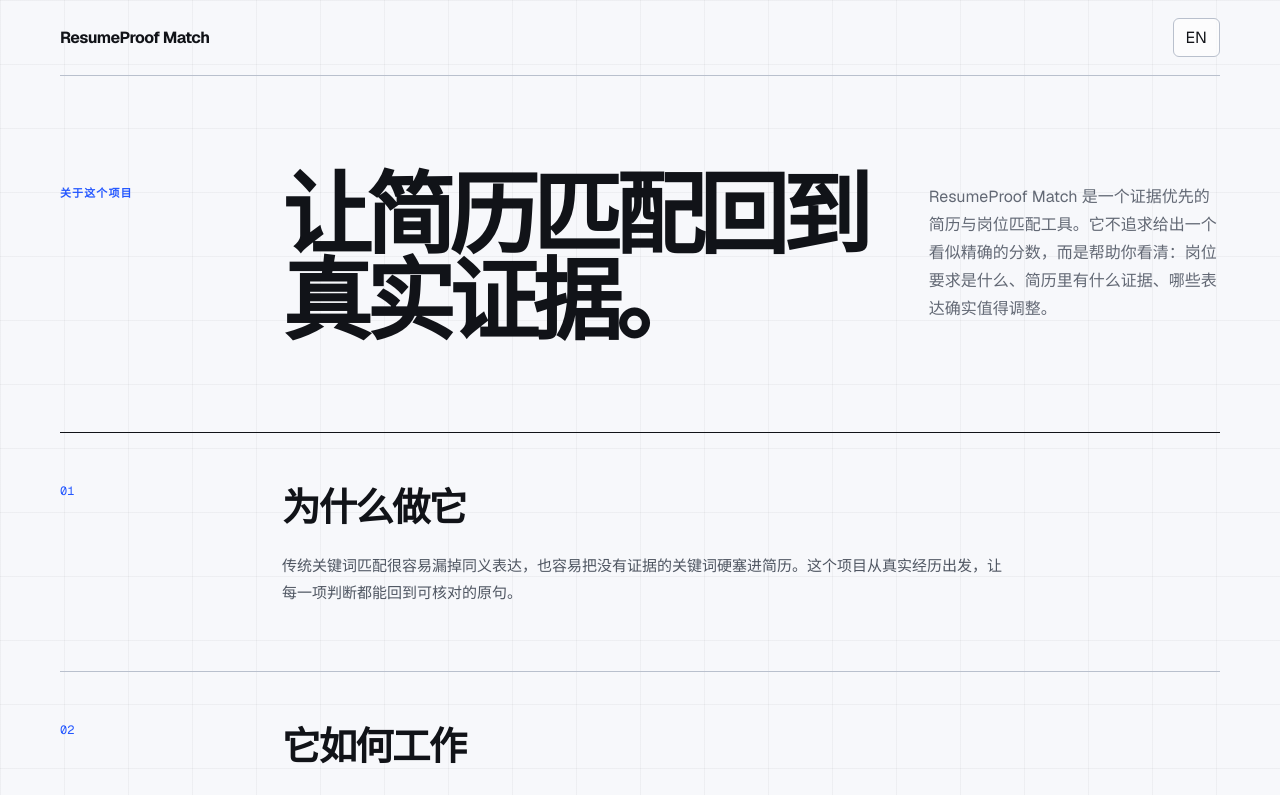
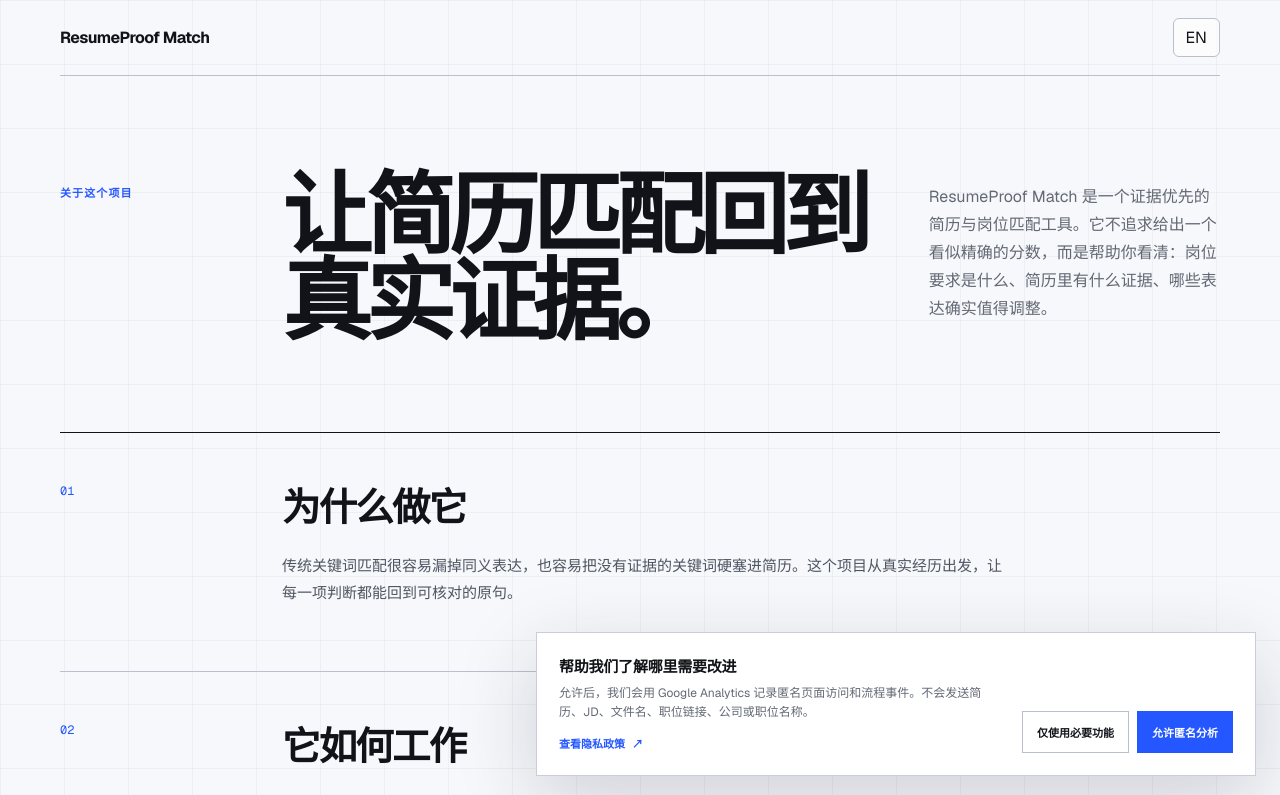
Before and after one commit to caihhhhhh/resumeproof-match-web, a Next.js app: page /about in a window 1280 px wide. Shown: the top 795 px of the page. Built offline with nearby package versions, Linux system fonts and the light colour scheme; no server answers.

Commit message:
feat: add privacy-first analytics consent

```diff
--- a/app/components/google-analytics.tsx
+++ b/app/components/google-analytics.tsx
@@ -1,7 +1,10 @@
 'use client';
 
+import Link from 'next/link';
 import { useEffect } from 'react';
 import { usePathname } from 'next/navigation';
+import { useState } from 'react';
+import { useLanguage } from './language-context';
 
 declare global {
   interface Window {
@@ -11,15 +14,51 @@ declare global {
 }
 
 const VALID_MEASUREMENT_ID = /^G-[A-Z0-9]+$/;
+const CONSENT_KEY = 'resumeproof-analytics-consent';
+const OPEN_SETTINGS_EVENT = 'resumeproof:open-analytics-settings';
+type ConsentChoice = 'granted' | 'denied';
+
+export function openAnalyticsSettings() {
+  if (typeof window !== 'undefined') window.dispatchEvent(new Event(OPEN_SETTINGS_EVENT));
+}
 
 export function GoogleAnalytics({ measurementId }: { measurementId?: string }) {
   const pathname = usePathname();
-  const enabled = Boolean(measurementId && VALID_MEASUREMENT_ID.test(measurementId));
+  const { language } = useLanguage();
+  const [choice, setChoice] = useState<ConsentChoice | null>(null);
+  const [settingsOpen, setSettingsOpen] = useState(false);
+  const enabled = Boolean(measurementId && VALID_MEASUREMENT_ID.test(measurementId) && choice === 'granted');
+
+  useEffect(() => {
+    const openSettings = () => setSettingsOpen(true);
+    window.addEventListener(OPEN_SETTINGS_EVENT, openSettings);
+    const timer = window.setTimeout(() => {
+      const saved = window.localStorage.getItem(CONSENT_KEY);
+      if (saved === 'granted' || saved === 'denied') setChoice(saved);
+      else setSettingsOpen(true);
+    }, 0);
+    return () => {
+      window.clearTimeout(timer);
+      window.removeEventListener(OPEN_SETTINGS_EVENT, openSettings);
+    };
+  }, []);
 
   useEffect(() => {
     if (!enabled || !measurementId) return;
     window.dataLayer = window.dataLayer || [];
     window.gtag = window.gtag || function gtag(...args: unknown[]) { window.dataLayer.push(args); };
+    window.gtag('consent', 'default', {
+      analytics_storage: 'denied',
+      ad_storage: 'denied',
+      ad_user_data: 'denied',
+      ad_personalization: 'denied',
+    });
+    window.gtag('consent', 'update', {
+      analytics_storage: 'granted',
+      ad_storage: 'denied',
+      ad_user_data: 'denied',
+      ad_personalization: 'denied',
+    });
     window.gtag('js', new Date());
     window.gtag('config', measurementId, {
       send_page_view: false,
@@ -46,5 +85,51 @@ export function GoogleAnalytics({ measurementId }: { measurementId?: string }) {
     });
   }, [enabled, measurementId, pathname]);
 
-  return null;
+  function saveChoice(nextChoice: ConsentChoice) {
+    const wasGranted = choice === 'granted';
+    window.localStorage.setItem(CONSENT_KEY, nextChoice);
+    setChoice(nextChoice);
+    setSettingsOpen(false);
+    if (wasGranted && nextChoice === 'denied') {
+      window.gtag?.('consent', 'update', {
+        analytics_storage: 'denied',
+        ad_storage: 'denied',
+        ad_user_data: 'denied',
+        ad_personalization: 'denied',
+      });
+      window.setTimeout(() => window.location.reload(), 0);
+    }
+  }
+
+  if (!settingsOpen) return null;
+
+  const text = language === 'zh' ? {
+    label: '分析偏好',
+    title: '帮助我们了解哪里需要改进',
+    body: '允许后，我们会用 Google Analytics 记录匿名页面访问和流程事件。不会发送简历、JD、文件名、职位链接、公司或职位名称。',
+    privacy: '查看隐私政策',
+    necessary: '仅使用必要功能',
+    allow: '允许匿名分析',
+  } : {
+    label: 'Analytics preferences',
+    title: 'Help us understand what needs improvement',
+    body: 'If allowed, Google Analytics records anonymous page visits and workflow events. Resume text, JDs, filenames, job links, companies, and role titles are never sent.',
+    privacy: 'Read the privacy policy',
+    necessary: 'Necessary only',
+    allow: 'Allow anonymous analytics',
+  };
+
+  return (
+    <aside className="analytics-consent" aria-label={text.label}>
+      <div>
+        <strong>{text.title}</strong>
+        <p>{text.body}</p>
+        <Link href="/privacy">{text.privacy}<span aria-hidden="true">↗</span></Link>
+      </div>
+      <div className="analytics-consent-actions">
+        <button type="button" onClick={() => saveChoice('denied')}>{text.necessary}</button>
+        <button type="button" className="is-primary" onClick={() => saveChoice('granted')}>{text.allow}</button>
+      </div>
+    </aside>
+  );
 }
--- a/app/components/info-page.tsx
+++ b/app/components/info-page.tsx
@@ -22,12 +22,13 @@ const content: Record<'zh' | 'en', Record<InfoKind, { eyebrow: string; title: st
       ],
     },
     privacy: {
-      eyebrow: '隐私政策', title: '你的简历，不应该悄悄留下来。', updated: '更新日期：2026 年 8 月 25 日',
+      eyebrow: '隐私政策', title: '你的简历，不应该悄悄留下来。', updated: '更新日期：2026 年 8 月 29 日',
       intro: '本说明解释 ResumeProof Match 在你使用网站时会处理哪些信息、为什么处理、发送到哪里，以及你可以如何控制这些信息。',
       sections: [
         { title: '我们处理的信息', paragraphs: ['根据你主动提供的内容，可能包括简历文字、联系方式、工作与教育经历、项目与技能信息、目标岗位 JD、职位链接，以及扫描文件或图片中的文字。请不要上传无权处理的第三方个人信息。'] },
         { title: '处理目的与方式', paragraphs: ['这些信息仅用于读取材料、识别文字、分析岗位匹配、生成修改建议和导出你确认的简历。普通 PDF、DOCX 和文本文件优先在浏览器内读取；图片和扫描 PDF 需要视觉识别。'] },
         { title: '临时保存', paragraphs: ['草稿仅保存在当前浏览器标签页的临时存储中，用于刷新页面后的恢复。关闭标签页后，浏览器会清除这份临时草稿。本网站当前不建立账户，也不建立服务端个人简历库。'] },
+        { title: '匿名访问分析', paragraphs: ['只有在你选择允许后，网站才会加载 Google Analytics 4，用于了解页面访问和关键流程是否顺利，例如开始分析、分析完成、导出和错误类别。我们不会向 GA4 发送简历或 JD 原文、文件名、职位链接、公司名称或职位名称。', '你的选择保存在当前浏览器的本地存储中，可以通过页尾的“分析设置”随时修改。托管与安全服务可能为防滥用或保持网站安全设置必要 Cookie。'] },
         { title: '第三方 AI 服务', paragraphs: ['开始匹配后，已确认的简历与 JD 文字会发送给 DeepSeek 完成语义分析。图片或扫描 PDF 仅在需要识别时发送给智谱视觉模型。第三方服务可能按照其自身条款和隐私规则处理请求，因此请避免提交与求职无关的敏感信息。'] },
         { title: '你的选择与权利', paragraphs: ['你可以在发送前修改或删除文字、关闭标签页清除临时草稿，也可以不使用 OCR 或 AI 分析。若希望询问数据处理方式或反馈问题，可通过项目 GitHub Issues 联系维护者。'] },
         { title: '安全与更新', paragraphs: ['API 密钥只保存在服务端；接口采用访问频率、请求大小、同源校验和禁止缓存等保护。若处理方式发生重要变化，本页面会更新日期和说明。'] },
@@ -58,12 +59,13 @@ const content: Record<'zh' | 'en', Record<InfoKind, { eyebrow: string; title: st
       ],
     },
     privacy: {
-      eyebrow: 'Privacy policy', title: 'Your resume should not quietly linger.', updated: 'Last updated: August 25, 2026',
+      eyebrow: 'Privacy policy', title: 'Your resume should not quietly linger.', updated: 'Last updated: August 29, 2026',
       intro: 'This notice explains what ResumeProof Match processes, why it is needed, where it goes, and the controls available to you.',
       sections: [
         { title: 'Information processed', paragraphs: ['Depending on what you provide, this may include resume text, contact details, work and education history, projects, skills, a target JD, a job URL, and text contained in scans or images. Do not submit another person’s information unless you are authorized to do so.'] },
         { title: 'Purpose and method', paragraphs: ['The information is used only to read source material, recognize text, analyze job fit, produce edit suggestions, and export a resume you confirm. Regular PDF, DOCX, and text files are read in the browser first; images and scanned PDFs require visual recognition.'] },
         { title: 'Temporary storage', paragraphs: ['Drafts are stored temporarily in the current browser tab so they can survive a refresh. Closing the tab clears this temporary draft. The site currently has no accounts and does not maintain a server-side resume library.'] },
+        { title: 'Anonymous usage analytics', paragraphs: ['Google Analytics 4 loads only after you allow it. It helps us understand page visits and whether key workflow steps succeed, such as starting analysis, completing analysis, exporting, and broad error categories. Resume or JD text, filenames, job links, company names, and role titles are never sent to GA4.', 'Your choice is stored locally in this browser and can be changed from “Analytics settings” in the footer. Hosting and security services may set essential cookies to prevent abuse and keep the site secure.'] },
         { title: 'Third-party AI services', paragraphs: ['After you start matching, confirmed resume and JD text is sent to DeepSeek for semantic analysis. Images or scanned PDFs are sent to a Zhipu vision model only when recognition is required. These providers may process requests under their own terms and privacy rules, so avoid unrelated sensitive information.'] },
         { title: 'Your choices', paragraphs: ['You can edit or remove text before sending it, close the tab to clear the temporary draft, or choose not to use OCR or AI analysis. Questions and concerns can be raised through the project’s GitHub Issues page.'] },
         { title: 'Security and changes', paragraphs: ['API keys remain server-side. Requests use rate, size, same-origin, and no-cache controls. Material changes to processing will be reflected here with an updated date.'] },
--- a/app/components/site-footer.tsx
+++ b/app/components/site-footer.tsx
@@ -2,14 +2,15 @@
 
 import Link from 'next/link';
 import { useLanguage } from './language-context';
+import { openAnalyticsSettings } from './google-analytics';
 
 const copy = {
   zh: {
-    about: '关于', privacy: '隐私政策', terms: '使用条款', github: 'GitHub', feedback: '反馈',
+    about: '关于', privacy: '隐私政策', terms: '使用条款', analytics: '分析设置', github: 'GitHub', feedback: '反馈',
     principle: '先核对证据，再修改简历。', disclaimer: 'AI 匹配结果仅供求职决策参考，不代表招聘结果。',
   },
   en: {
-    about: 'About', privacy: 'Privacy', terms: 'Terms', github: 'GitHub', feedback: 'Feedback',
+    about: 'About', privacy: 'Privacy', terms: 'Terms', analytics: 'Analytics settings', github: 'GitHub', feedback: 'Feedback',
     principle: 'Verify the evidence before rewriting.', disclaimer: 'AI match results support job-search decisions; they do not predict hiring outcomes.',
   },
 } as const;
@@ -31,6 +32,7 @@ export function SiteFooter() {
         <Link href="/about">{t.about}</Link>
         <Link href="/privacy">{t.privacy}</Link>
         <Link href="/terms">{t.terms}</Link>
+        <button type="button" onClick={openAnalyticsSettings}>{t.analytics}</button>
         <a href={repository} target="_blank" rel="noreferrer">{t.github}</a>
         <a href={`${repository}/issues`} target="_blank" rel="noreferrer">{t.feedback}</a>
       </nav>
--- a/app/globals.css
+++ b/app/globals.css
@@ -687,8 +687,8 @@ a { color: inherit; text-decoration: none; }
 .footer-intro .footer-wordmark { font-size: 24px; }
 .footer-intro p { margin: 18px 0 0; color: #aeb5c1; font-size: 14px; line-height: 1.65; }
 .footer-links { display: grid; grid-template-columns: repeat(2, minmax(0, 1fr)); align-content: start; gap: 14px 30px; font-size: 14px; }
-.footer-links a { width: fit-content; color: #dfe3ea; transition: color 180ms ease; }
-.footer-links a:hover { color: #7d9aff; }
+.footer-links a, .footer-links button { width: fit-content; padding: 0; border: 0; background: transparent; color: #dfe3ea; font: inherit; cursor: pointer; transition: color 180ms ease; }
+.footer-links a:hover, .footer-links button:hover { color: #7d9aff; }
 .footer-meta {
   grid-column: 1 / -1;
   display: flex;
@@ -701,6 +701,32 @@ a { color: inherit; text-decoration: none; }
   line-height: 1.55;
 }
 .footer-meta span:nth-child(2) { margin-left: auto; }
+
+.analytics-consent {
+  position: fixed;
+  right: 24px;
+  bottom: 24px;
+  z-index: 20;
+  display: grid;
+  grid-template-columns: minmax(0, 1fr) auto;
+  align-items: end;
+  gap: 24px;
+  width: min(720px, calc(100% - 48px));
+  padding: 22px;
+  border: 1px solid #c8ced9;
+  background: rgb(255 255 255 / 97%);
+  box-shadow: 0 24px 80px rgb(26 35 58 / 18%);
+  backdrop-filter: blur(18px);
+}
+.analytics-consent strong { display: block; font-size: 15px; font-weight: 650; letter-spacing: -.015em; }
+.analytics-consent p { max-width: 55rem; margin: 8px 0 10px; color: var(--muted); font-size: 12px; line-height: 1.6; }
+.analytics-consent a { color: var(--cobalt); font-size: 11px; font-weight: 620; }
+.analytics-consent a span { margin-left: 7px; }
+.analytics-consent-actions { display: flex; gap: 8px; }
+.analytics-consent button { min-height: 42px; padding: 0 14px; border: 1px solid var(--line-strong); background: white; color: var(--ink); font-size: 11px; font-weight: 620; white-space: nowrap; cursor: pointer; }
+.analytics-consent button.is-primary { border-color: var(--cobalt); background: var(--cobalt); color: white; }
+.analytics-consent button:hover { transform: translateY(-1px); }
+.analytics-consent button:active { transform: translateY(0); }
 
 .info-page-shell {
   min-height: 100dvh;
@@ -838,6 +864,9 @@ a { color: inherit; text-decoration: none; }
   .footer-links { grid-template-columns: repeat(2, minmax(0, 1fr)); }
   .footer-meta { grid-column: 1; display: grid; gap: 8px; }
   .footer-meta span:nth-child(2) { margin-left: 0; }
+  .analytics-consent { right: 14px; bottom: 14px; grid-template-columns: 1fr; gap: 18px; width: calc(100% - 28px); padding: 18px; }
+  .analytics-consent-actions { display: grid; grid-template-columns: 1fr; }
+  .analytics-consent button { width: 100%; }
   .info-nav { min-height: 66px; }
   .info-article { padding-top: 62px; }
   .info-hero { grid-template-columns: 1fr; gap: 26px; padding-bottom: 62px; }
--- a/app/layout.tsx
+++ b/app/layout.tsx
@@ -43,8 +43,10 @@ export default function RootLayout({
   return (
     <html lang="zh-CN">
       <body className={`${geistSans.variable} ${geistMono.variable}`}>
-        <LanguageProvider>{children}</LanguageProvider>
-        <GoogleAnalytics measurementId={process.env.NEXT_PUBLIC_GA_MEASUREMENT_ID} />
+        <LanguageProvider>
+          {children}
+          <GoogleAnalytics measurementId={process.env.NEXT_PUBLIC_GA_MEASUREMENT_ID} />
+        </LanguageProvider>
       </body>
     </html>
   );
--- a/app/lib/analytics.ts
+++ b/app/lib/analytics.ts
@@ -3,7 +3,11 @@
 type AnalyticsValue = string | number | boolean;
 
 export function trackEvent(name: string, parameters: Record<string, AnalyticsValue> = {}) {
-  if (typeof window === 'undefined' || typeof window.gtag !== 'function') return;
+  if (
+    typeof window === 'undefined'
+    || window.localStorage.getItem('resumeproof-analytics-consent') !== 'granted'
+    || typeof window.gtag !== 'function'
+  ) return;
   window.gtag('event', name, parameters);
 }
 
```
